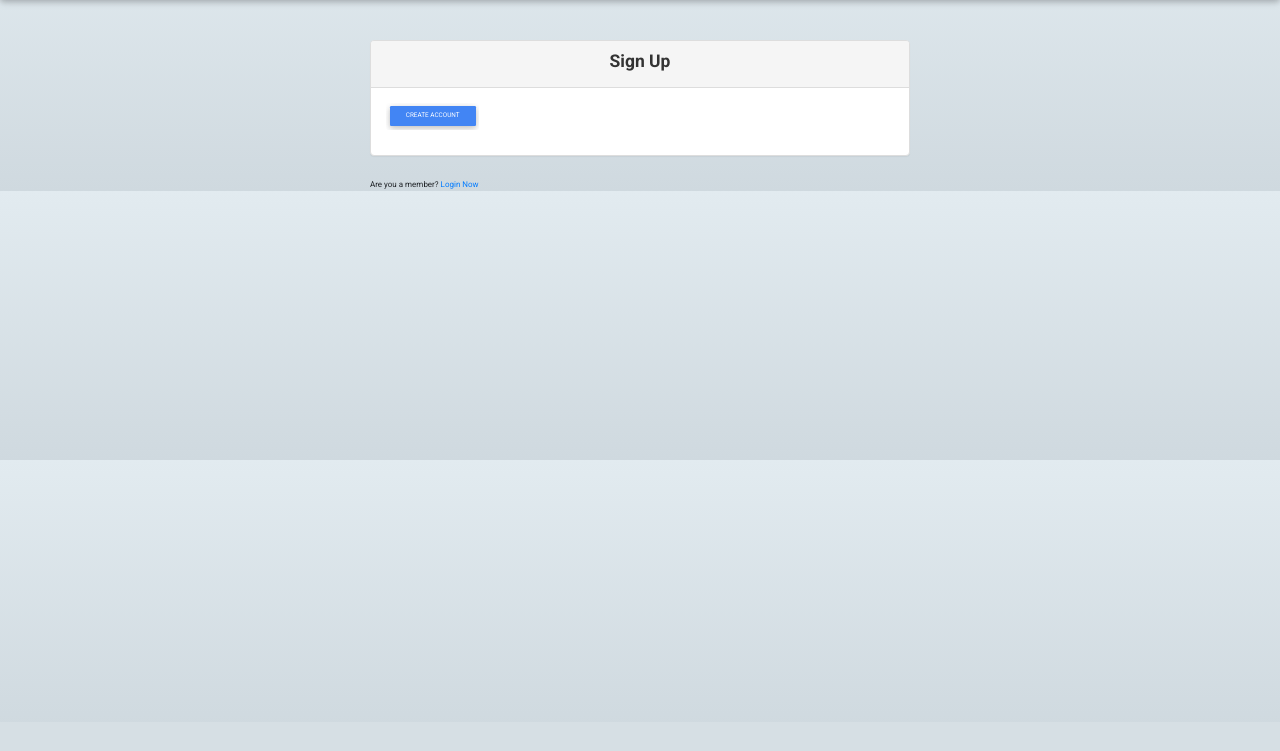
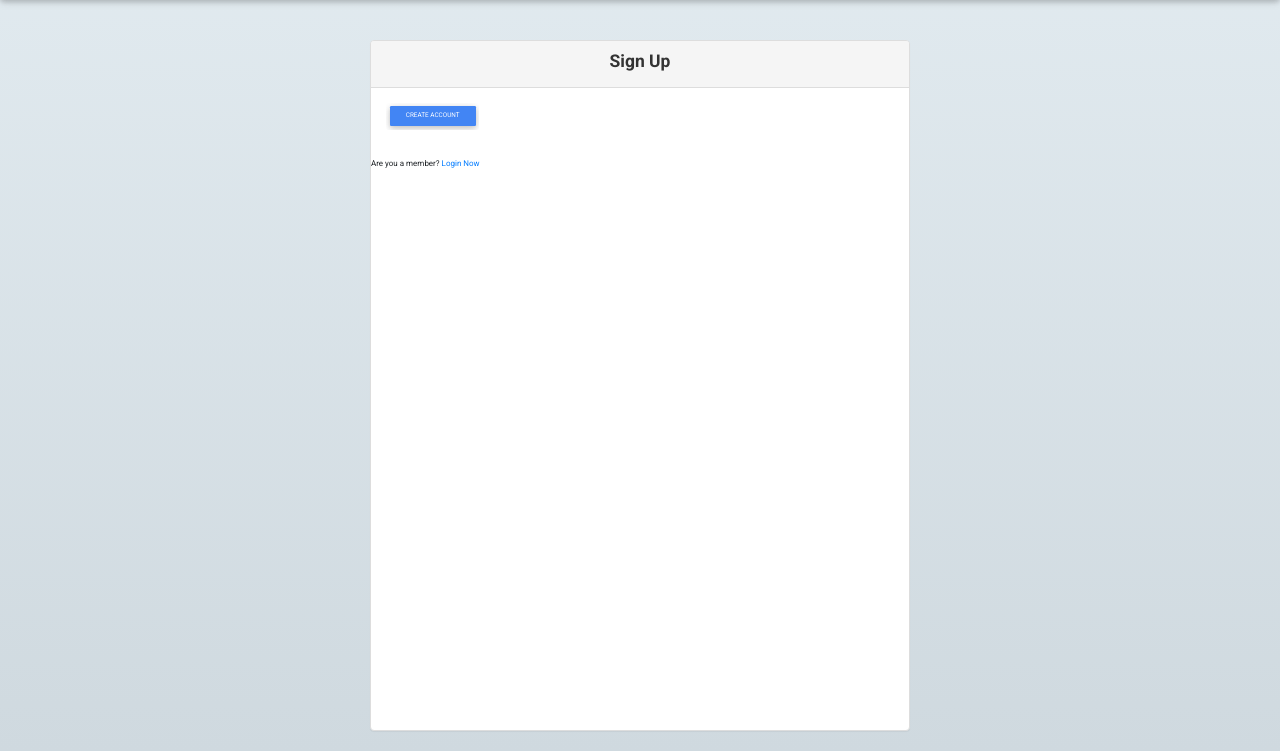
Before and after one commit to jusinam/Ev-Awards, a Django app: template templates/registration/registration_form.html in a window 1280 px wide. Shown: the part 78-829 px from the top of the page. Before the commit the page ends 267 px from the top, so only its background shows below. Run offline with Django 3.2, Linux system fonts and the light colour scheme; the template is opened without the code that fills it, so the values that code supplies are empty; parts of the project's set-up code (start-up, migrations or seed data) failed here and were passed over; some libraries are stand-ins or nearby versions.

Commit message:
add styling

```diff
--- a/templates/registration/registration_form.html
+++ b/templates/registration/registration_form.html
@@ -19,7 +19,7 @@
       {% if form.errors %}
         <p> Incorrect Information </p>
       {% endif %}
-      <div class="panel panel-default">
+      <div class="panel panel-default" style="height: 86.4vh;">
 
         <div class="panel-heading">
           <h3 class="text-center font-weight-bold">Sign Up</h3>
@@ -41,14 +41,12 @@
 
         </div>
 
+        <small>Are you a member? <a href="/accounts/login">Login Now</a></small>
       </div>
-      <small>Are you a member? <a href="/accounts/login">Login Now</a></small>
 
 
     </div>
 
-    <!-- empty div -->
-    <div class="col-lg-3"></div>
   </div>
 </div>
 
```
